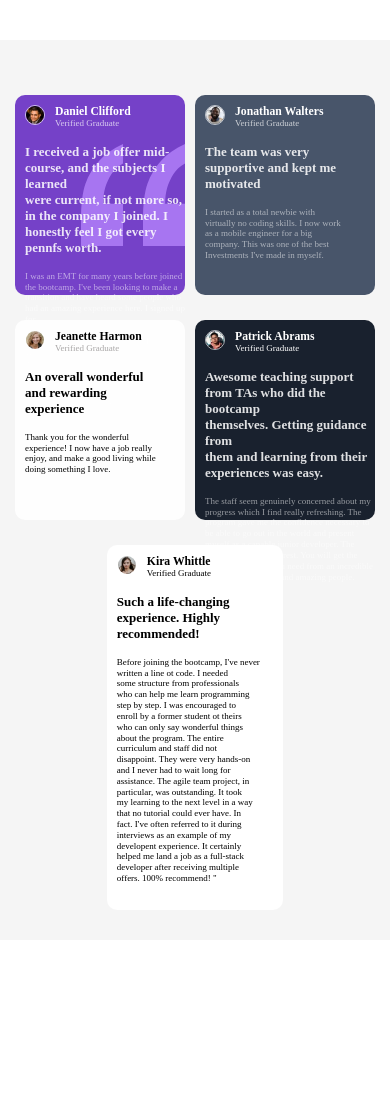
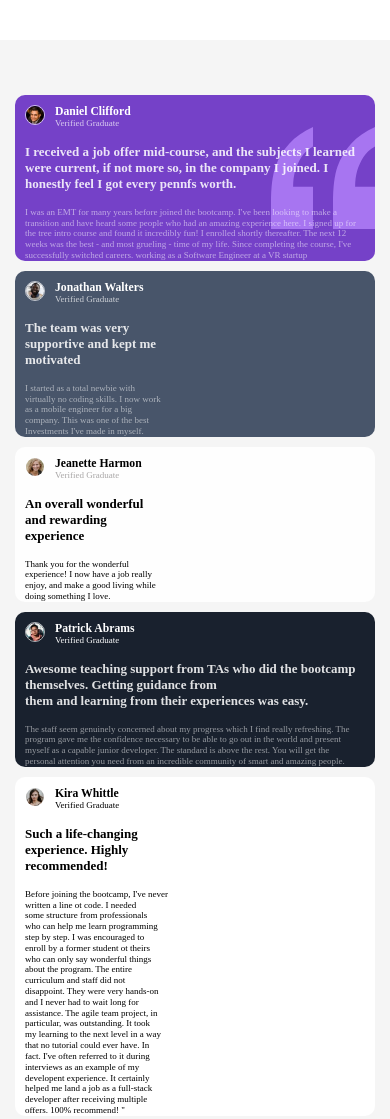
Before and after one commit to O-G-A1/Flexass2, a plain HTML site: page index.html in a window 390 px wide. Before the commit the page ends 940 px from the top, so only its background shows below. Drawn offline with Linux system fonts and the light colour scheme.

Commit message:
responsive

```diff
--- a/assets/css/flexass2.css
+++ b/assets/css/flexass2.css
@@ -210,8 +210,8 @@ p{
     div.maindiv{
         display: flex;
         flex-wrap: wrap;
-        flex-direction: row;
-        height: 900px;
+        flex-direction: column;
+        height: fit-content;
         width: 100vw;
         gap: 10px;
     }
@@ -219,23 +219,24 @@ p{
     .first{
         background-color: rgb(117, 65, 200);
         border-radius: 10px;
-        flex: 20%;
+        flex: 100%;
         margin-left: 0px;
         height: 200px;
 
     }
     .second{
         background-color: rgb(72, 85, 106);
-        flex-basis: 40%;
+        flex-basis: 100%;
         border-radius: 10px;
         flex-basis:50%;
         height: 200px;
+        margin-top: 0px;
     }
     .third{
         background-color: rgba(255, 255, 255, 0.916);
         border-radius: 10px;
         order: 3;
-        flex-basis:40%;
+        flex-basis:100%;
         margin-top: 0px;
         margin-left: 0px;
         flex-grow: 2;
@@ -244,17 +245,18 @@ p{
     .fourth{
         background-color: rgb(25, 33, 46);
         border-radius: 10px;
-        flex-basis: 50%;
+        flex-basis: 100%;
         order: 4;
         margin-top: 0px;
         height: 200px;
     }
     .fifth{
         background-color: rgba(255, 255, 255, 0.984);
-        flex-basis: 49%;
+        flex: 100%;
         border-radius: 10px;
         order: 5;
         margin-top: 0px;
         margin: 0 auto;
+        width: 100%;
     }
 }
```
